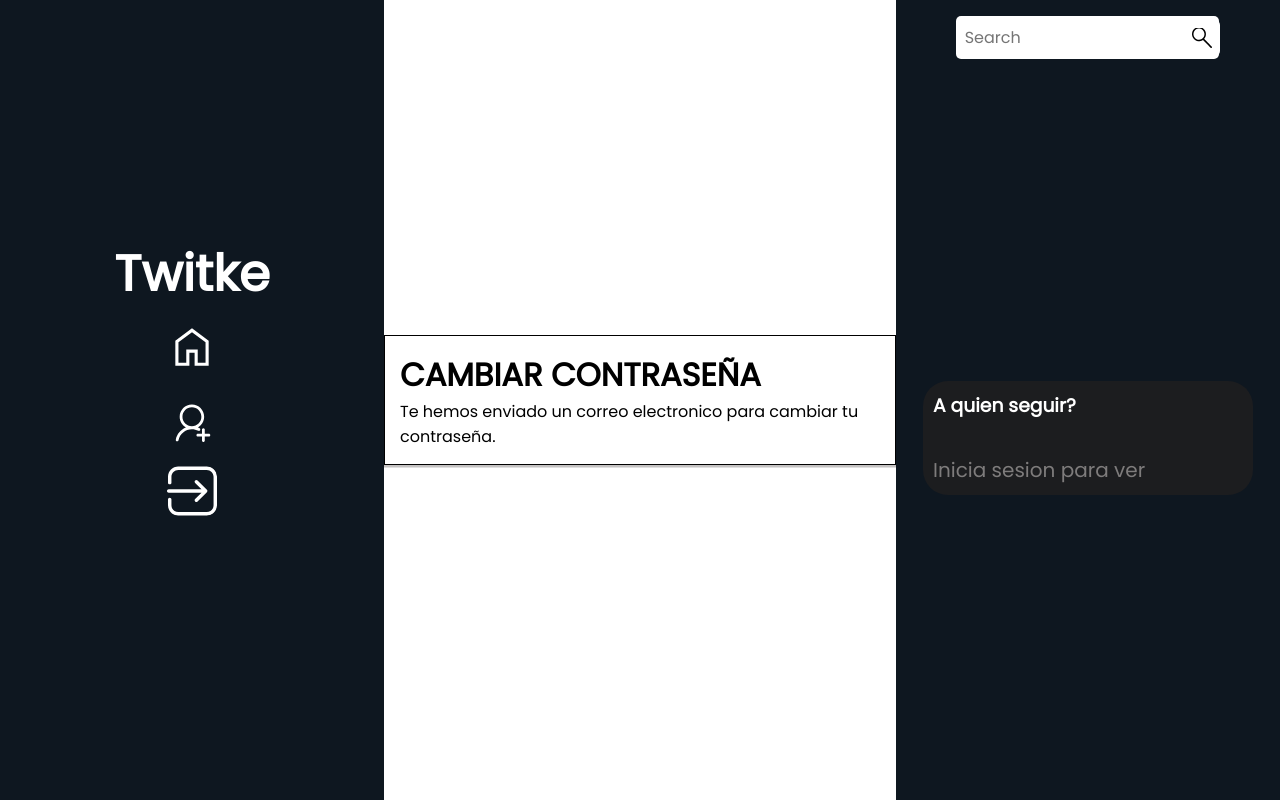
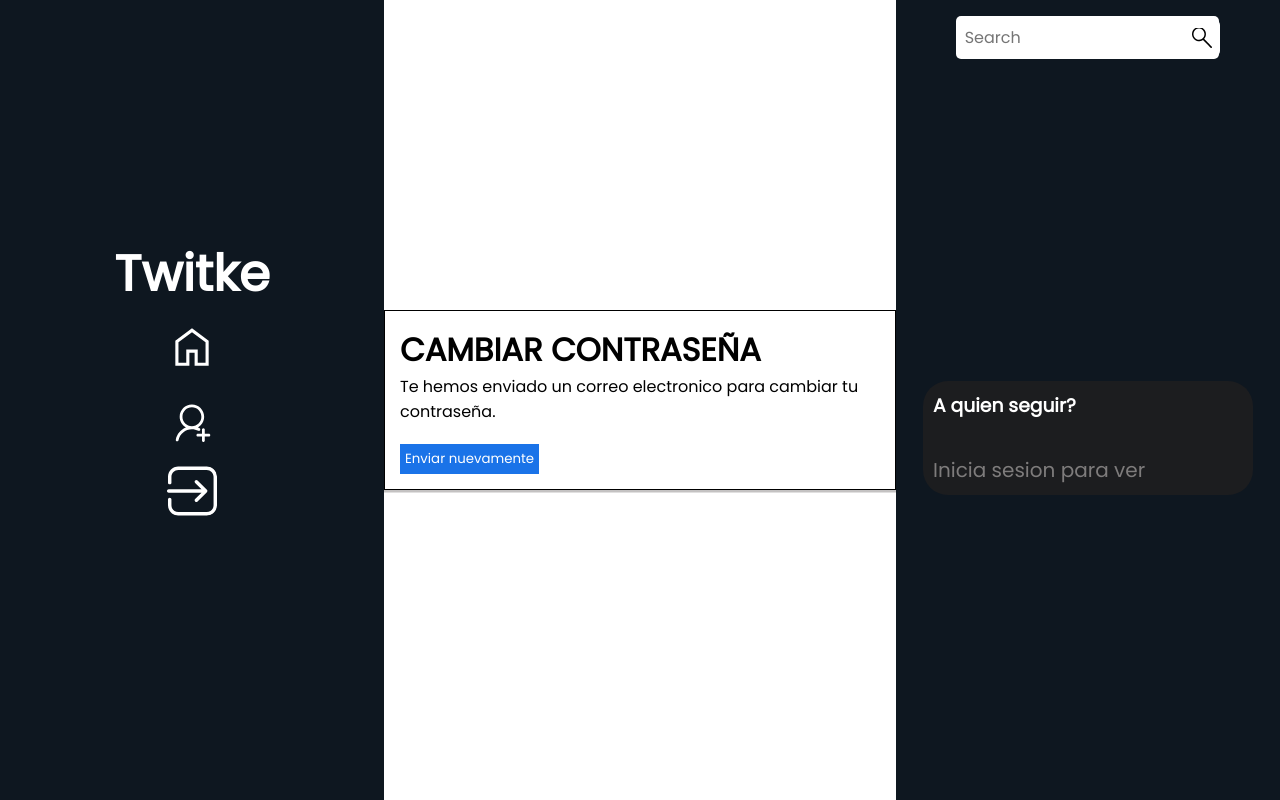
Before and after one commit to Facunare/twitke, a Django app: page /password_reset_done/ in a window 1280 px wide. Run offline with Django 4.2, Linux system fonts and the light colour scheme; parts of the project's set-up code (start-up, migrations or seed data) failed here and were passed over.

Commit message:
quiza hacer mejor ia ahora

```diff
--- a/twitkeProject/autentication/templates/password_reset_done.html
+++ b/twitkeProject/autentication/templates/password_reset_done.html
@@ -6,6 +6,13 @@
 
         <h1>CAMBIAR CONTRASEÑA</h1>
         <p>Te hemos enviado un correo electronico para cambiar tu contraseña.</p>
+        <form action="{% url 'password_reset' %}" method="POST">
+            {% csrf_token %}
+            <input type="hidden" name="email" value="{{ form.email.value }}">
+            <button class="completeButton">Enviar nuevamente</button>
+          </form>
+
+
     </div>
 </div>
 
@@ -27,6 +34,22 @@
         padding: 15px;
     }
 
+    .completeButton{
+        padding: 5px;
+        background-color: #1a73e8;
+        width: auto;
+        color: white;
+        cursor: pointer;
+        border: none;
+        transition: .3s ease background-color, .3s ease box-shadow;
+        margin-top: 20px;
+    }
+
+    .completeButton:hover{
+        background-color: #1b66c8;
+        box-shadow: 0 1px .3px .5px #c4c2c2;
+    }
+
 
 </style>
 {% endblock %}
--- a/twitkeProject/tweets/forms.py
+++ b/twitkeProject/tweets/forms.py
@@ -1,7 +1,9 @@
 from django.forms import ModelForm
 from .models import Tweet
-
+from django.forms import CharField
+from emoji_picker.widgets import EmojiPickerTextInputAdmin, EmojiPickerTextareaAdmin
 class postTweet(ModelForm):
+    long_text = CharField(widget=EmojiPickerTextareaAdmin)
     class Meta:
         model = Tweet
         fields = ['content']
--- a/twitkeProject/tweets/models.py
+++ b/twitkeProject/tweets/models.py
@@ -1,6 +1,7 @@
 from django.db import models
 from datetime import datetime
 from django.contrib.auth.models import User
+
 # Create your models here.
 
 class Tweet(models.Model):
--- a/twitkeProject/tweets/templates/globalFeed.html
+++ b/twitkeProject/tweets/templates/globalFeed.html
@@ -36,7 +36,6 @@
             <form action="{% url 'postTweet' %}" method="POST" class="postTweetForm" enctype="multipart/form-data">
                 {% csrf_token %}
                 <textarea name="content" placeholder="Que estas pensando..." cols="57" rows="10" required="" id="id_content" spellcheck="false" {% if tweets %} style="border-bottom: none;" {% else %} style="border-bottom: 1px solid black;" {% endif %}></textarea>
-            <!-- <input type="file" name="tweetImage" id="tweetImage" multiple> -->
                 <button id="miBoton" onclick="desactivarBoton()">
                     Twittear
                 </button>
--- a/twitkeProject/tweets/templates/keptTweets.html
+++ b/twitkeProject/tweets/templates/keptTweets.html
@@ -77,6 +77,10 @@
     .div-content:last-child{
       border-bottom: 1px solid black;
     }
+
+    .atName{
+      font-size: 13px;
+    }
   </style>
   {% endblock %}
 </html>
--- a/twitkeProject/twitterFake/settings.py
+++ b/twitkeProject/twitterFake/settings.py
@@ -46,7 +46,8 @@ INSTALLED_APPS = [
     'autentication',
     'tweets',
     'profiles',
-    'tweet_profiles'
+    'tweet_profiles',
+    'emoji_picker'
 ]
 
 MIDDLEWARE = [
```
Also changed, not shown: twitkeProject/db.sqlite3. Lines whose indentation alone changed are shown as unchanged.
